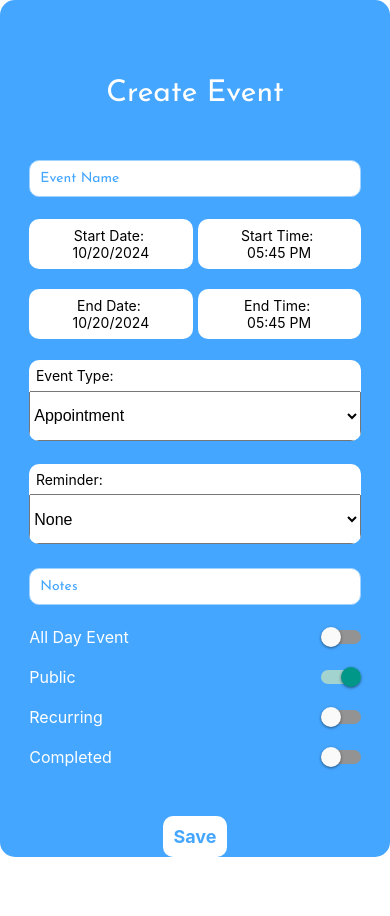
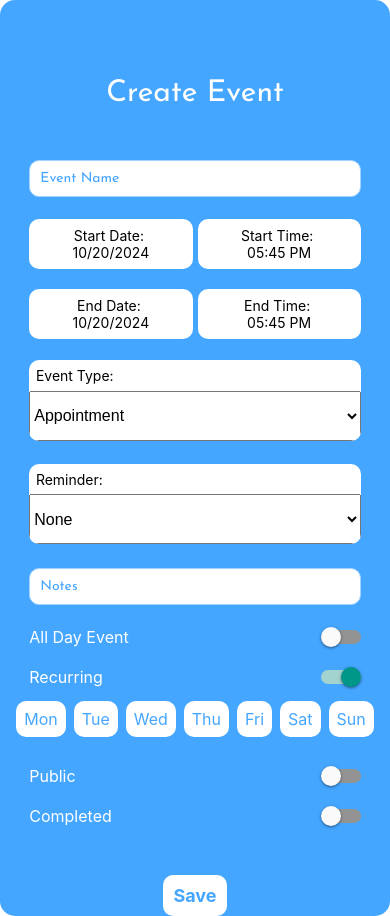
Before and after one commit to danielleellis/StayWell-Medical-Tracker-Application, a React Native app: screen /NewEvent in a window 390 px wide. Both pictures are taken after a click on the element 340 px from the left and 676 px from the top of the page. Before the commit the page ends 857 px from the top, so only its background shows below. Built offline with nearby package versions, Linux system fonts and the light colour scheme; no server answers.

Commit message:
Implement recurring event functionality in NewEvent

```diff
--- a/src/screens/createnew/NewEvent.tsx
+++ b/src/screens/createnew/NewEvent.tsx
@@ -36,6 +36,7 @@ const NewEvent: React.FC<{ navigation: any }> = ({ navigation }) => {
   const [userID, setUserID] = useState("");
   const [completed, setCompleted] = useState(false);
   const [recurring, setRecurring] = useState(false);
+  const [selectedDays, setSelectedDays] = useState<string[]>([]);
 
   const [startDate, setStartDate] = useState(new Date());
   const [startTime, setStartTime] = useState(new Date());
@@ -88,7 +89,7 @@ const NewEvent: React.FC<{ navigation: any }> = ({ navigation }) => {
     }
   };
 
-  // handle the end date when allDay is true
+  // handles endDate when allDay is true
   useEffect(() => {
     if (allDay) {
       const nextDay = new Date(startDate);
@@ -98,6 +99,17 @@ const NewEvent: React.FC<{ navigation: any }> = ({ navigation }) => {
       setEndDate(startDate); // reset endDate if allDay is false
     }
   }, [allDay, startDate]);
+
+  // handles recurring events
+  const toggleDay = (day: string) => {
+    setSelectedDays((prev) => {
+      if (prev.includes(day)) {
+        return prev.filter((d) => d !== day); // remove if already selected
+      } else {
+        return [...prev, day]; // add if not selected
+      }
+    });
+  };
 
   return (
     <SafeAreaView style={styles.container}>
@@ -249,6 +261,7 @@ const NewEvent: React.FC<{ navigation: any }> = ({ navigation }) => {
             style={styles.input}
           />
 
+          {/* All Day Event toggle */}
           <View style={styles.switchContainer}>
             <Text style={styles.label}>All Day Event</Text>
             <Switch
@@ -257,6 +270,36 @@ const NewEvent: React.FC<{ navigation: any }> = ({ navigation }) => {
             />
           </View>
 
+          {/* Recurring Event toggle */}
+          <View style={styles.switchContainer}>
+            <Text style={styles.label}>Recurring</Text>
+            <Switch
+              value={recurring}
+              onValueChange={(value) => setRecurring(value)}
+            />
+          </View>
+
+          {/* Recurring Event Details */}
+          {recurring && (
+            <View style={styles.recurrenceContainer}>
+              {["Mon", "Tue", "Wed", "Thu", "Fri", "Sat", "Sun"].map(
+                (day, index) => (
+                  <TouchableOpacity
+                    key={index}
+                    style={[
+                      styles.dayButton,
+                      selectedDays.includes(day) && styles.selectedDayButton,
+                    ]}
+                    onPress={() => toggleDay(day)}
+                  >
+                    <Text style={styles.dayButtonText}>{day}</Text>
+                  </TouchableOpacity>
+                )
+              )}
+            </View>
+          )}
+
+          {/* Public Event toggle */}
           <View style={styles.switchContainer}>
             <Text style={styles.label}>Public</Text>
             <Switch
@@ -265,14 +308,7 @@ const NewEvent: React.FC<{ navigation: any }> = ({ navigation }) => {
             />
           </View>
 
-          <View style={styles.switchContainer}>
-            <Text style={styles.label}>Recurring</Text>
-            <Switch
-              value={recurring}
-              onValueChange={(value) => setRecurring(value)}
-            />
-          </View>
-
+          {/* Completed Event toggle */}
           <View style={styles.switchContainer}>
             <Text style={styles.label}>Completed</Text>
             <Switch
@@ -423,4 +459,27 @@ const styles = StyleSheet.create({
     textAlign: "left",
     margin: "2%",
   },
+  recurrenceContainer: {
+    flexDirection: "row",
+    flexWrap: "wrap",
+    marginBottom: 15,
+  },
+  recurrenceTitle: {
+    fontSize: 16,
+    marginBottom: 5,
+    color: colors.black,
+  },
+  dayButton: {
+    padding: 8,
+    margin: 4,
+    borderRadius: 10,
+    backgroundColor: colors.white,
+  },
+  dayButtonText: {
+    color: colors.blue,
+    fontSize: 16,
+  },
+  selectedDayButton: {
+    backgroundColor: colors.green,
+  },
 });
```
